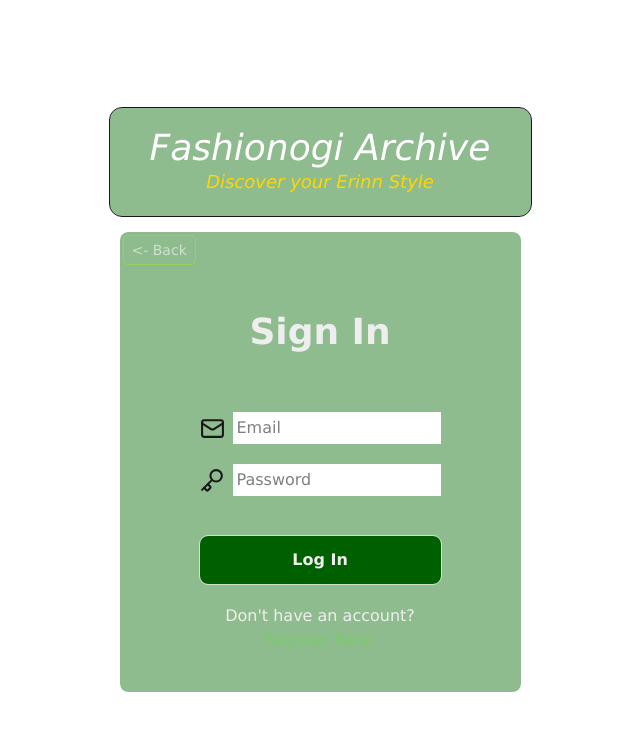
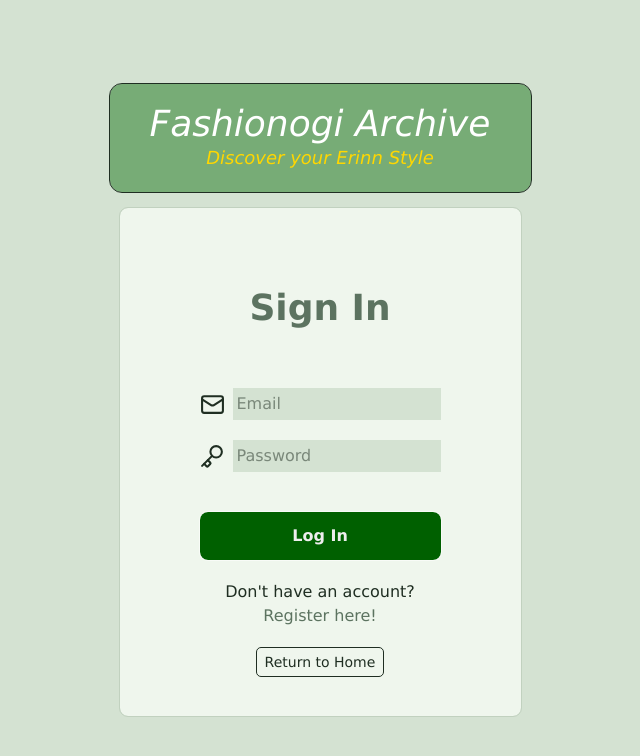
Before and after one commit to du-log/Fashionogi-Archive, a React (Vite) app in the folder frontend/: page /login in a window 1280 px wide. Shown: the top 756 px of the page, without its empty margins (320-960 px from the left). Built offline with nearby package versions, Linux system fonts and the light colour scheme; no server answers.

Commit message:
Enhance styling in Login and Sign Up pages for improved user experience

```diff
--- a/frontend/src/components/user/LoginPage.tsx
+++ b/frontend/src/components/user/LoginPage.tsx
@@ -33,23 +33,22 @@ function LoginPage() {
     }
 
     return (
-        <div className="flex flex-col gap-4 items-center justify-center w-full h-[100vh]">
+        <div className="flex flex-col gap-4 items-center justify-center w-full h-[100vh] text-mabi-text bg-mabi-surface-muted">
             <div className="flex flex-col items-center py-5 px-10 outline-1 rounded-xl bg-[#00660070]">
                 <h1 className="text-4xl text-[#ffffff] italic">Fashionogi Archive</h1>
                 <h5 className="text-lg text-[#ffd700] italic">Discover your Erinn Style</h5>
             </div>
-            <div className="relative flex flex-col items-center px-20 py-10 rounded-lg outline outline-[#ffffff90] bg-[#00660070] gap-5">
-                <button className="absolute top-1 left-1 cursor-pointer outline outline-[#aaff0050] py-1 px-2 rounded text-[#ffffff90] hover:text-[#aaff0090] sm:text-sm xl:text-md" onClick={() => history.back()}>{'<-'} Back</button>
-                <h1 className="text-4xl text-[#eeeeee] font-bold py-10">Sign In</h1>
+            <div className="relative flex flex-col items-center px-20 py-10 rounded-lg outline outline-mabi-border bg-mabi-surface gap-5">
+                <h1 className="text-4xl text-mabi-text-muted font-bold py-10">Sign In</h1>
                 <form method="POST" onSubmit={(e) => handleLogin(e)} className="flex flex-col gap-5 text-md">
                     <div className="flex gap-2 items-center">
                         <label><MailIcon size={25}/></label>
-                        <input type="email" className="bg-[#ffffff] text-[#000000] p-1" autoComplete="email" placeholder="Email" value={email} onChange={(e) => setEmail(e.target.value)} />
+                        <input type="email" className="bg-mabi-surface-muted p-1" autoComplete="email" placeholder="Email" value={email} onChange={(e) => setEmail(e.target.value)} />
                     </div>
                     <div className="flex flex-col gap-1 items-end">
                         <div className="flex gap-2 items-center">
                             <label><KeyIcon size={25} /></label>
-                            <input type="password" className="bg-[#ffffff] text-[#000000] p-1" autoComplete="password" placeholder="Password" value={password} onChange={(e) => setPassword(e.target.value)} />
+                            <input type="password" className="bg-mabi-surface-muted p-1" autoComplete="password" placeholder="Password" value={password} onChange={(e) => setPassword(e.target.value)} />
                         </div>
                         {/*<Link to='/'><p className="text-xs text-[#ffffff90] hover:text-[#a5f500]">Forgot password?</p></Link>*/}
                     </div>
@@ -62,7 +61,8 @@ function LoginPage() {
                     <span className={`text-sm ${isSuccess ? 'text-[#00aa00]' : 'text-[#aa0000]'}`}>{loginMsg}</span>
                     <button type="submit" className="rounded-lg bg-[#006000] px-2 py-3 cursor-pointer transition-color duration-50 hover:bg-[#008000] font-bold text-[#eeeeee] outline outline-[#ffffff90]">Log In</button>
                 </form>
-                <div className="flex flex-col items-center text-[#eeeeee]">Don't have an account?<Link to='/register'><p className="text-md text-[#7CC96B] hover:text-[#a5f500]">Register here!</p></Link></div>
+                <div className="flex flex-col items-center">Don't have an account?<Link to='/register'><p className="text-md text-mabi-text-muted hover:text-mabi-gold">Register here!</p></Link></div>
+                <Link to={'/'} className="w-fit"><p className="place-self-center text-sm rounded px-2 py-1 outline hover:text-mabi-gold">Return to Home</p></Link>
                 {/*
                 <div className="flex flex-col items-center text-[#eeeeee] gap-3">
                     Or sign up with:
--- a/frontend/src/components/user/SignUpPage.tsx
+++ b/frontend/src/components/user/SignUpPage.tsx
@@ -213,31 +213,31 @@ function SignUpPage() {
     }, [password, verify])
 
     return (
-        <div className="flex flex-col gap-4 items-center justify-center w-full h-[100vh] text-lg text-[#E4E7E5]">
+        <div className="flex flex-col gap-4 items-center justify-center w-full h-[100vh] text-lg text-mabi-text bg-mabi-surface-muted">
             {!isRegistered && (
-                <div className="flex flex-col gap-5 items-center outline outline-[#fff] pt-10 pb-5 px-5 rounded-xl bg-[#00660070]">
-                    <h1 className="text-4xl">Sign Up</h1>
+                <div className="flex flex-col gap-5 items-center outline outline-mabi-border-heavy pt-10 pb-5 px-5 rounded-xl bg-mabi-surface">
+                    <h1 className="text-4xl text-mabi-text-muted">Sign Up</h1>
                     <p className="text-wrap text-center w-[75%]">Join us and share your styles with your fellow Fashionogi!</p>
                     <form className="flex flex-col w-full py-10 px-5 gap-5" method="post" onSubmit={(e) => registerHandler(e)}>
                         <div className="flex flex-col gap-1 w-full">
                             <div className="flex gap-10 items-center justify-between w-full">
                                 <label htmlFor="usernameL">Username</label>
                                 <div className="flex items-center relative">
-                                    <input className={`bg-[#fff] text-[#000] px-1 ${nameErr.length > 0 ? 'outline-2 outline-[#ff0000]' : ''}`} type="text" id="usernameL" value={username} onChange={(e) => setUsername(e.target.value)} maxLength={15} required
+                                    <input className={`bg-mabi-surface-muted px-1 ${nameErr.length > 0 ? 'outline-2 outline-[#ff0000]' : ''}`} type="text" id="usernameL" value={username} onChange={(e) => setUsername(e.target.value)} maxLength={15} required
                                     title="Username must be between 3 and 15 characters long. This can be changed later." />
                                     {!isNameChecking && nameErr.length === 0 && username.length >= 3 && (
                                         <p className="absolute right-1 text-[#00a000]"><CheckIcon size={20} /></p>
                                     )}
                                 </div>
                             </div>
-                            <p className="text-sm text-[#ffffff90]">Must be between 3-15 characters, no spaces.</p>
+                            <p className="text-sm text-mabi-text-muted">Must be between 3-15 characters, no spaces.</p>
                             <span className="flex text-[#aa0000] text-wrap">{nameErr}</span>
                         </div>
                         <div className="flex flex-col gap-1 w-full">
                             <div className="flex gap-10 items-center justify-between w-full">
                                 <label htmlFor="emailL">Email</label>
                                 <div className="flex items-center relative">
-                                    <input className={`bg-[#fff] text-[#000] px-1 ${emailErr.length > 0 ? 'outline-2 outline-[#ff0000]' : ''}`} type="email" id="emailL" value={email} onChange={(e) => setEmail(e.target.value)} required />
+                                    <input className={`bg-mabi-surface-muted px-1 ${emailErr.length > 0 ? 'outline-2 outline-[#ff0000]' : ''}`} type="email" id="emailL" value={email} onChange={(e) => setEmail(e.target.value)} required />
                                     {!isEmailChecking && emailErr.length === 0 && isValidEmail(email) && (
                                         <p className="absolute right-1 text-[#00a000]"><CheckIcon size={20} /></p>
                                     )}
@@ -250,14 +250,14 @@ function SignUpPage() {
                                 <div className="flex gap-10 items-center justify-between w-full">
                                     <label htmlFor="passwordL">Password</label>
                                     <div className="relative flex items-center">
-                                        <input className={`bg-[#fff] text-[#000] px-1 ${pwErr.length > 0 ? 'outline-2 outline-[#ff0000]' : ''}`} type={showPw ? 'text' : 'password'} pattern="^(?=.*[0-9])(?=.*[a-z])(?=.*[A-Z])(?=.*\W)(?!.* ).{8.16}$" id="passwordL" value={password} onChange={(e) => setPassword(e.target.value)} required
+                                        <input className={`bg-mabi-surface-muted px-1 ${pwErr.length > 0 ? 'outline-2 outline-[#ff0000]' : ''}`} type={showPw ? 'text' : 'password'} pattern="^(?=.*[0-9])(?=.*[a-z])(?=.*[A-Z])(?=.*\W)(?!.* ).{8.16}$" id="passwordL" value={password} onChange={(e) => setPassword(e.target.value)} required
                                         title="Must contain at least one number, one uppercase letter, one lowercase letter, one special character, no spaces, and be between 8-16 characters" maxLength={16} />
-                                        <p className={`absolute right-1 z-100 cursor-pointer text-sm ${showPw ? 'text-[#00000050]' : 'text-[#000]'}`} onClick={() => setShowPw((show) => !show)}>{showPw ? <EyeOffIcon size={20} /> : <EyeIcon size={20} />}</p>
+                                        <p className={`absolute right-1 z-100 cursor-pointer text-sm ${showPw ? 'text-mabi-text/25' : ''}`} onClick={() => setShowPw((show) => !show)}>{showPw ? <EyeOffIcon size={20} /> : <EyeIcon size={20} />}</p>
                                     </div>
                                 </div>
                                 {password.length > 0 && (
                                     <>
-                                    <div className="flex flex-col w-1/2 place-self-end bg-[#2A2F2C90] outline outline-[#758277] p-2">
+                                    <div className="flex flex-col w-1/2 place-self-end bg-mabi-surface-muted outline outline-[#758277] p-2">
                                         <div className="w-full h-1.5 bg-[#00000090] rounded-full overflow-hidden">
                                             <div className={`h-full transition-all duration-300 ${strength.width} ${strength.color}`} />
                                         </div>
@@ -265,8 +265,8 @@ function SignUpPage() {
                                         <div className="p-1 flex flex-col text-sm items-end">
                                             {requirements.map((req) => (
                                                 <div className="flex gap-1 items-center">
-                                                    <p className={`${req.met ? 'text-[#00f000]' : 'text-[#a00000]'}`}>{req.label}</p>
-                                                    <p className={`${req.met ? 'text-[#00f000]' : 'text-[#a00000]'}`}>{req.met ? <CheckIcon /> : <XIcon />}</p>
+                                                    <p className={`${req.met ? 'text-[#00B00090]' : 'text-[#A00000]'}`}>{req.label}</p>
+                                                    <p className={`${req.met ? 'text-[#00B00090]' : 'text-[#A00000]'}`}>{req.met ? <CheckIcon /> : <XIcon />}</p>
                                                 </div>
                                             ))}
                                         </div>
@@ -275,22 +275,22 @@ function SignUpPage() {
                                 )}
                                 <div className="flex gap-10 items-center justify-between w-full">
                                     <label htmlFor="verifyL">Confirm Password</label>
-                                    <input className={`bg-[#fff] text-[#000] px-1 ${pwErr.length > 0 ? 'outline-2 outline-[#ff0000]' : ''}`} type='password' id="verifyL" value={verify} onChange={(e) => setVerify(e.target.value)} required />
+                                    <input className={`bg-mabi-surface-muted px-1 ${pwErr.length > 0 ? 'outline-2 outline-[#ff0000]' : ''}`} type='password' id="verifyL" value={verify} onChange={(e) => setVerify(e.target.value)} required />
                                 </div>
                             </div>
                             <span className="text-[#ff0000]">{pwErr}</span>
                         </div>
                         <div className="flex items-center gap-5">
-                            <label>I have read the <a href="/privacy" target="_blank" className="hover:text-[#a5f500]">Privacy Policy</a>.</label>
+                            <label>I have read the <a href="/privacy" target="_blank" className="hover:text-mabi-green">Privacy Policy</a>.</label>
                             <input type="checkbox" checked={privacyAgree} onChange={(e) => setPrivacyAgree(e.target.checked)} />
                         </div>
                         <div className="flex items-center gap-5">
-                            <label>I agree to the <a href="/terms" target="_blank" className="hover:text-[#a5f500]">Terms and Conditions</a>.</label>
+                            <label>I agree to the <a href="/terms" target="_blank" className="hover:text-mabi-green">Terms and Conditions</a>.</label>
                             <input type="checkbox" checked={termsAgree} onChange={(e) => setTermsAgree(e.target.checked)} />
                         </div>
                         <button type="submit" className={`btn btn-xl btn-success ${(!privacyAgree || !termsAgree) ? 'btn-disabled' : ''}`}>Register</button>
-                        <p className="place-self-center text-sm rounded px-2 py-1 outline w-fit cursor-pointer text-[#7CC96B] hover:text-[#a5f500]" onClick={() => navigate('/login')}>Return to Login</p>
-                        <p className="place-self-center text-sm rounded px-2 py-1 outline w-fit cursor-pointer text-[#7CC96B] hover:text-[#a5f500]" onClick={() => navigate('/')}>Return to Home</p>
+                        <p className="place-self-center text-sm rounded px-2 py-1 outline w-fit cursor-pointer text-mabi-text-muted hover:text-mabi-gold" onClick={() => navigate('/login')}>Return to Login</p>
+                        <p className="place-self-center text-sm rounded px-2 py-1 outline w-fit cursor-pointer text-mabi-text-muted hover:text-mabi-gold" onClick={() => navigate('/')}>Return to Home</p>
                     </form>
                 </div>
             )}
```
